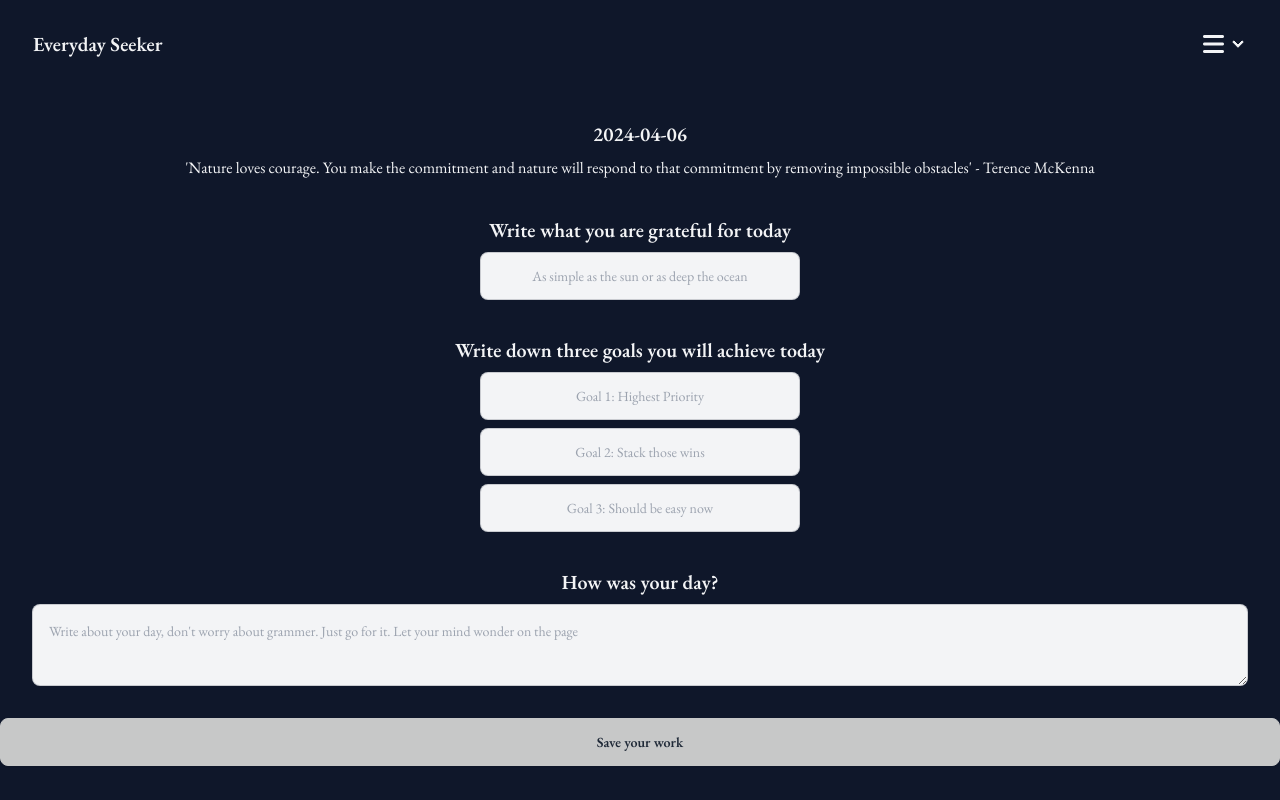
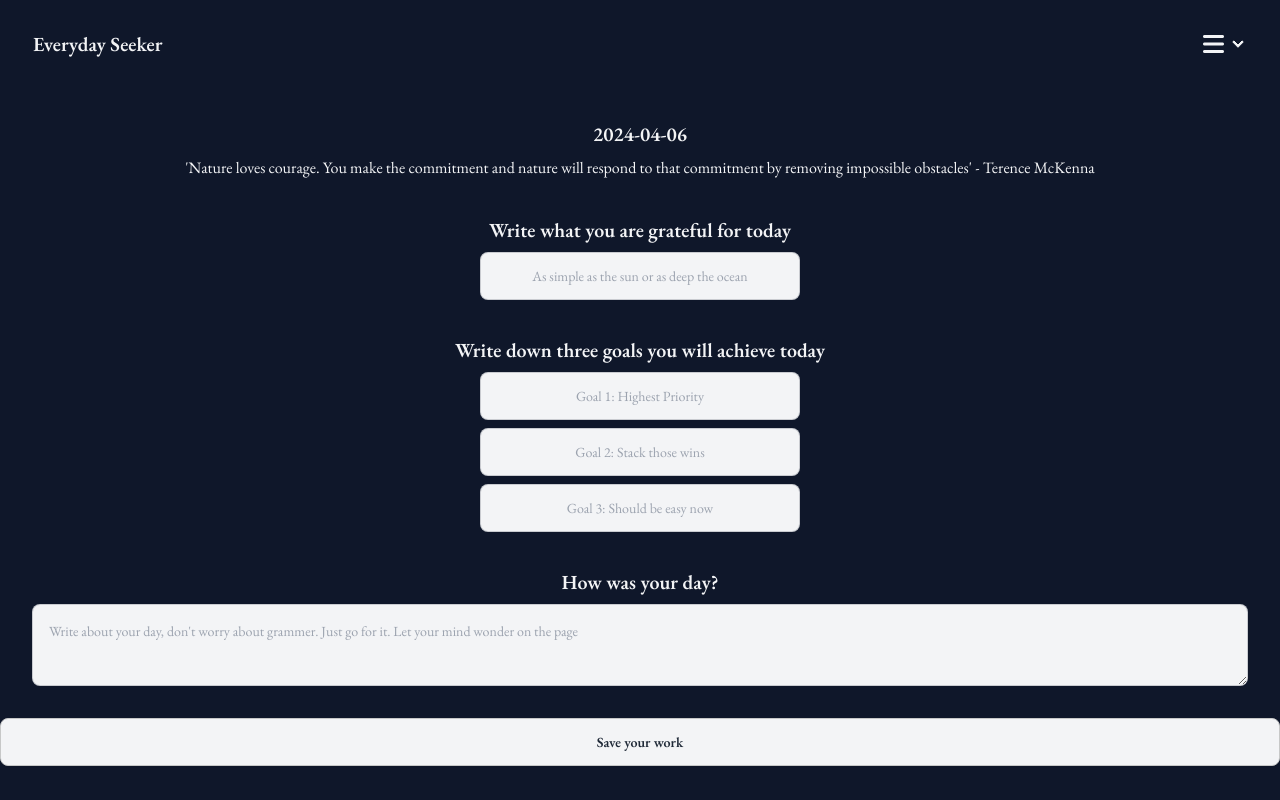
Before and after one commit to arun1125/everydayjournal, a Next.js app: page /diaryentry in a window 1280 px wide. Built offline with nearby package versions, Linux system fonts and the light colour scheme; no server answers.

Commit message:
fixed bg colours

```diff
--- a/src/app/diaryentry/page.js
+++ b/src/app/diaryentry/page.js
@@ -148,7 +148,7 @@ export default function Diaryentry(params) {
             }
 
         </div>
-        <button className="btn btn-active w-full" onClick = {()=>{
+        <button className="btn btn-active w-full bg-gray-100" onClick = {()=>{
             handleSubmit()
             router.push('/dashboard')
         }}>Save your work</button>
```
